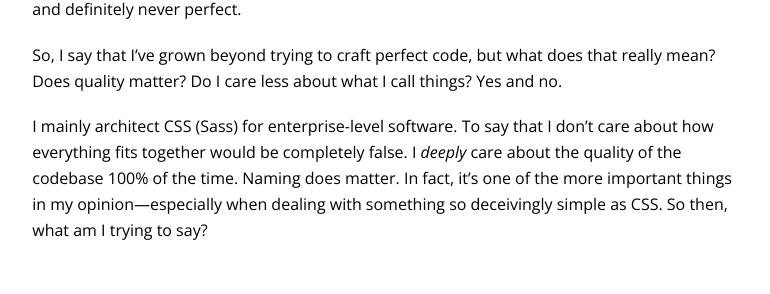
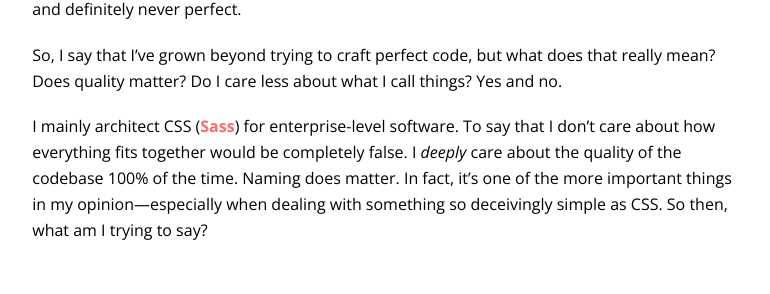
Before and after one commit to danielcreid/danielcreid.github.io, a Jekyll site: the page built from _posts/2015-6-29-naming-things-are-hard.md, in a window 1280 px wide. Shown: the part 694-988 px from the top of the page, without its empty margins (252-1022 px from the left). Built offline with Jekyll 4.4.1, drawn with Linux system fonts in a browser that asks for light colours; part of the change alters nothing that is shown.

```diff
--- a/_posts/2015-6-29-naming-things-are-hard.md
+++ b/_posts/2015-6-29-naming-things-are-hard.md
@@ -9,7 +9,7 @@ I realized that I was trying to come up with the perfect name the first time, ev
 
 So, I say that I’ve grown beyond trying to craft perfect code, but what does that really mean? Does quality matter? Do I care less about what I call things? Yes and no.
 
-I mainly architect CSS (Sass) for enterprise-level software. To say that I don’t care about how everything fits together would be completely false. I _deeply_ care about the quality of the codebase 100% of the time. Naming does matter. In fact, it’s one of the more important things in my opinion&mdash;especially when dealing with something so deceivingly simple as CSS. So then, what am I trying to say?
+I mainly architect CSS (<a href="http://sass-lang.com/">Sass</a>) for enterprise-level software. To say that I don’t care about how everything fits together would be completely false. I _deeply_ care about the quality of the codebase 100% of the time. Naming does matter. In fact, it’s one of the more important things in my opinion&mdash;especially when dealing with something so deceivingly simple as CSS. So then, what am I trying to say?
 
 ##I’ve learned to let go
 Things change. They always will and because of this I don’t agonize over initial naming choices any more. I just pick something that’s vaguely what I want. It could be verbose, short and simple, or just plain confusing. It could be the most terrible name ever. It doesn’t really matter for the short term. First I’ll get something working. Then I’ll go back and put some real effort into naming choices.
```
